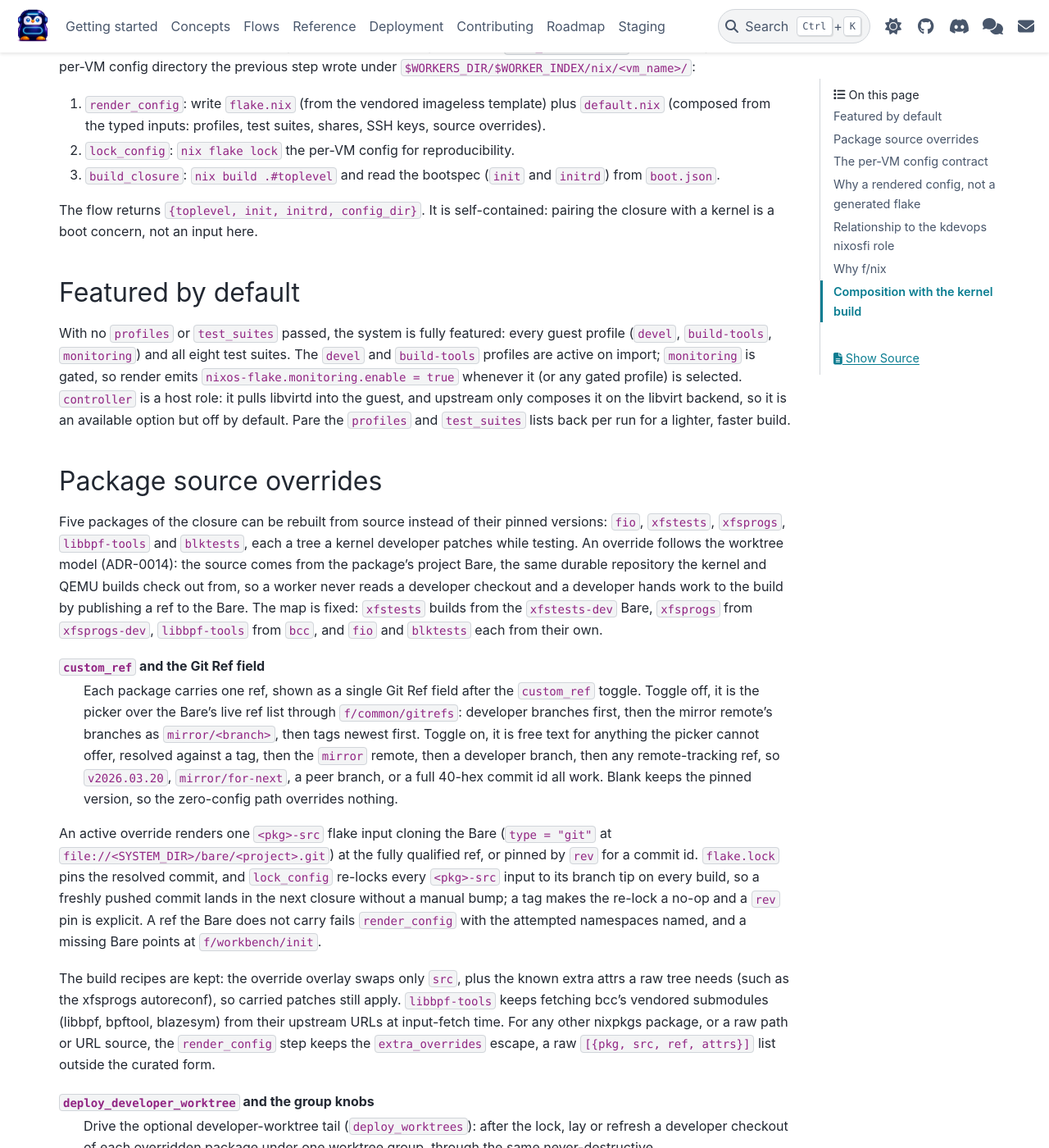
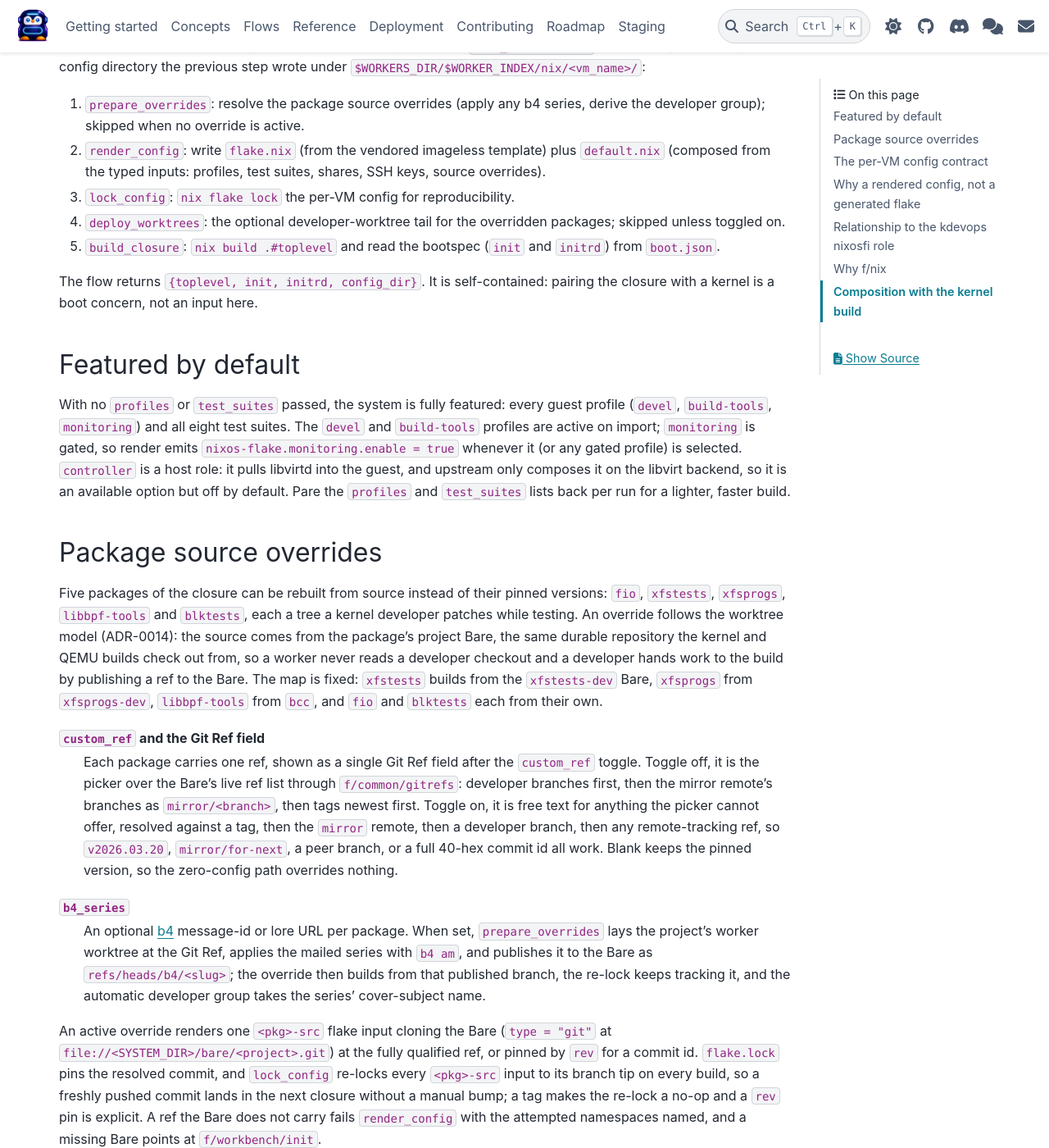
Before and after one commit to dagomez137/kdevops-ng, a Sphinx documentation site: the page built from docs/flows/nix-build.rst, in a window 1280 px wide and 1400 px high, scrolled down 389 px. Shown: the whole window at 82% size. Built offline with Sphinx 7.4.7 and the PyData theme 0.15.4, drawn with Linux system fonts in a browser that asks for light colours.

Commit message:
docs: document the override b4 series and the widened flow
The nix-build page gains the b4_series reference entry and the honest
five-step list (prepare_overrides and deploy_worktrees included), and
the kernel-build worktree reference notes the mirror branch rows the
picker gained and the shared Git Ref label behind the custom-ref toggle.

Generated-by: Claude AI
Signed-off-by: Daniel Gomez <da.gomez@kernel.org>

```diff
--- a/docs/flows/nix-build.rst
+++ b/docs/flows/nix-build.rst
@@ -20,15 +20,19 @@ closure is the boot half, a separate concern (the guest's systemd service
 lifecycle) that is parked and described elsewhere; it is mentioned here only
 where the two meet.
 
-The flow is thin and runs all three steps on one worker slot, pinned with
+The flow is thin and runs its steps on one worker slot, pinned with
 ``same_worker: true`` so each step sees the per-VM config directory the previous
 step wrote under ``$WORKERS_DIR/$WORKER_INDEX/nix/<vm_name>/``:
 
-1. ``render_config``: write ``flake.nix`` (from the vendored imageless template)
+1. ``prepare_overrides``: resolve the package source overrides (apply any b4
+   series, derive the developer group); skipped when no override is active.
+2. ``render_config``: write ``flake.nix`` (from the vendored imageless template)
    plus ``default.nix`` (composed from the typed inputs: profiles, test suites,
    shares, SSH keys, source overrides).
-2. ``lock_config``: ``nix flake lock`` the per-VM config for reproducibility.
-3. ``build_closure``: ``nix build .#toplevel`` and read the bootspec
+3. ``lock_config``: ``nix flake lock`` the per-VM config for reproducibility.
+4. ``deploy_worktrees``: the optional developer-worktree tail for the
+   overridden packages; skipped unless toggled on.
+5. ``build_closure``: ``nix build .#toplevel`` and read the bootspec
    (``init`` and ``initrd``) from ``boot.json``.
 
 The flow returns ``{toplevel, init, initrd, config_dir}``. It is self-contained:
@@ -71,6 +75,14 @@ from ``xfsprogs-dev``, ``libbpf-tools`` from ``bcc``, and ``fio`` and
    ``mirror/for-next``, a peer branch, or a full 40-hex commit id all work.
    Blank keeps the pinned version, so the zero-config path overrides
    nothing.
+
+``b4_series``
+   An optional `b4`_ message-id or lore URL per package. When set,
+   ``prepare_overrides`` lays the project's worker worktree at the Git Ref,
+   applies the mailed series with ``b4 am``, and publishes it to the Bare
+   as ``refs/heads/b4/<slug>``; the override then builds from that
+   published branch, the re-lock keeps tracking it, and the automatic
+   developer group takes the series' cover-subject name.
 
 An active override renders one ``<pkg>-src`` flake input cloning the Bare
 (``type = "git"`` at ``file://<SYSTEM_DIR>/bare/<project>.git``) at the
@@ -241,3 +253,4 @@ and build sequence is runnable and provable on its own, before the boot half
 exists.
 
 .. _Nix: https://nixos.org/
+.. _b4: https://b4.docs.kernel.org/
```
Also changed, not shown: docs/flows/kernel-build.rst (+5 -2 lines).
